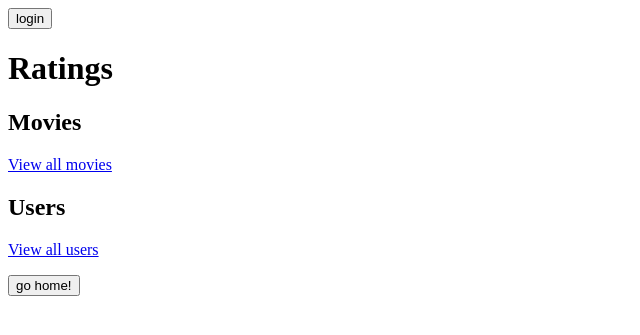
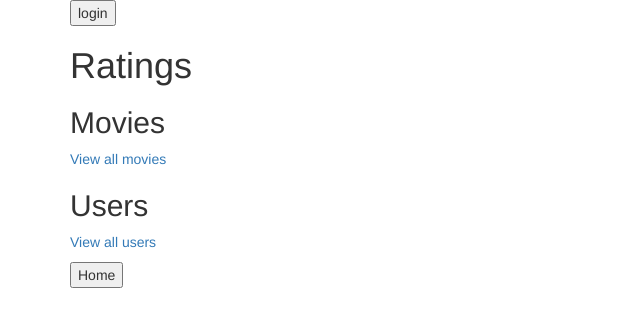
Before and after one commit to nurarenke/hb_rating_webapp, a Flask app: page / in a window 1280 px wide. Shown: the top 335 px of the page, without its empty margins (0-640 px from the left). Run offline with Flask 2, Linux system fonts and the light colour scheme; some libraries are stand-ins or nearby versions.

```diff
--- a/seed.py
+++ b/seed.py
@@ -27,7 +27,6 @@ def load_users():
     for row in open("seed_data/u.user"):
         row = row.rstrip()
         user_id, age, gender, occupation, zipcode = row.split("|")
-
         email = fake.email()
         password=fake.password()
 
--- a/templates/base.html
+++ b/templates/base.html
@@ -2,9 +2,13 @@
 <html>
 <head>
   <title>{% block title %}Title goes here{% endblock %} Ratings</title>
+  <link rel="stylesheet" href="http://maxcdn.bootstrapcdn.com/bootstrap/3.3.7/css/bootstrap.css">
+  <link href="static/styles.css" rel="stylesheet">
 </head>
 
 <body>
+ <div class="container">
+
   {% with messages = get_flashed_messages() %}
     {% if messages %}
       {% for message in messages %}
@@ -26,8 +30,11 @@
 
   {% block content %} put your content here {% endblock %}
 
-  <p>
-    <form action="/"> <input type="submit" value="go home!"></form>
-  </p>
+    <div class="col">
+      <form action="/">
+          <input type="submit" value="Home">
+        </form>
+    </div>
+  </div>
 </body>
 </html>
```
Also changed, not shown: 2 other files.
